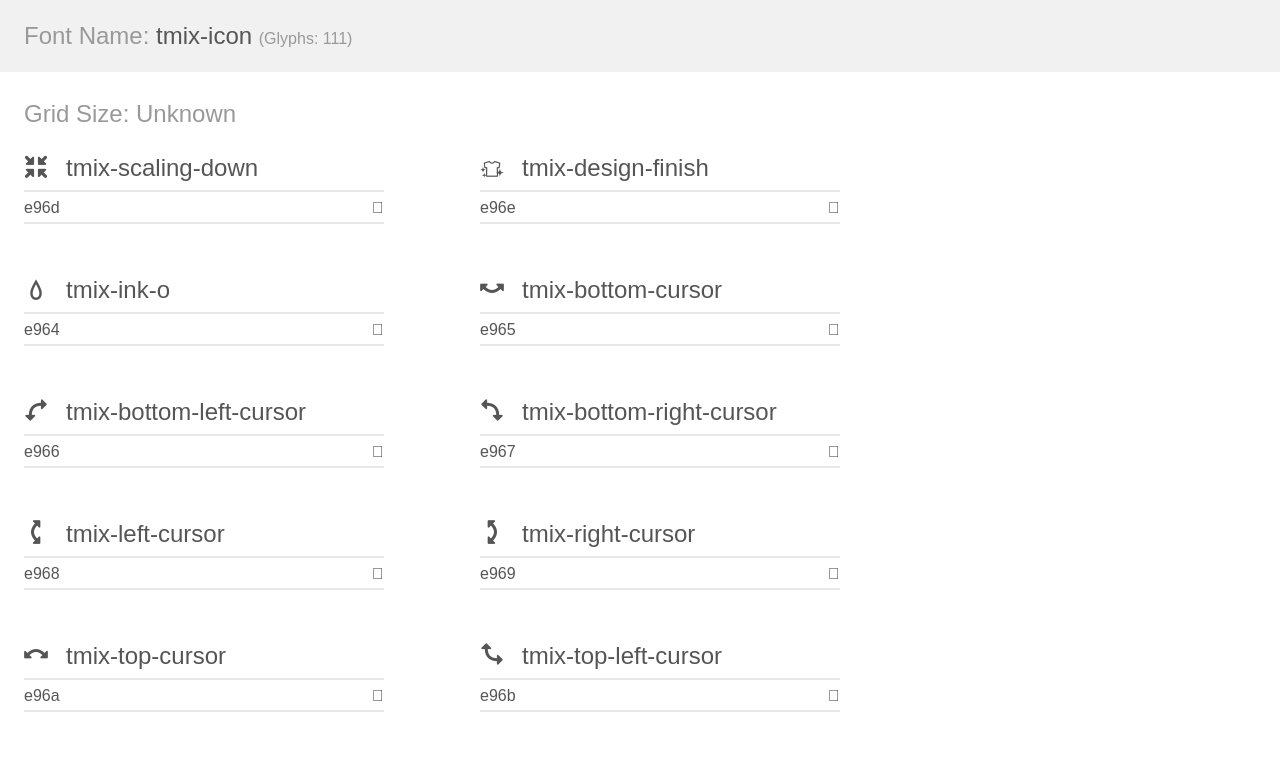
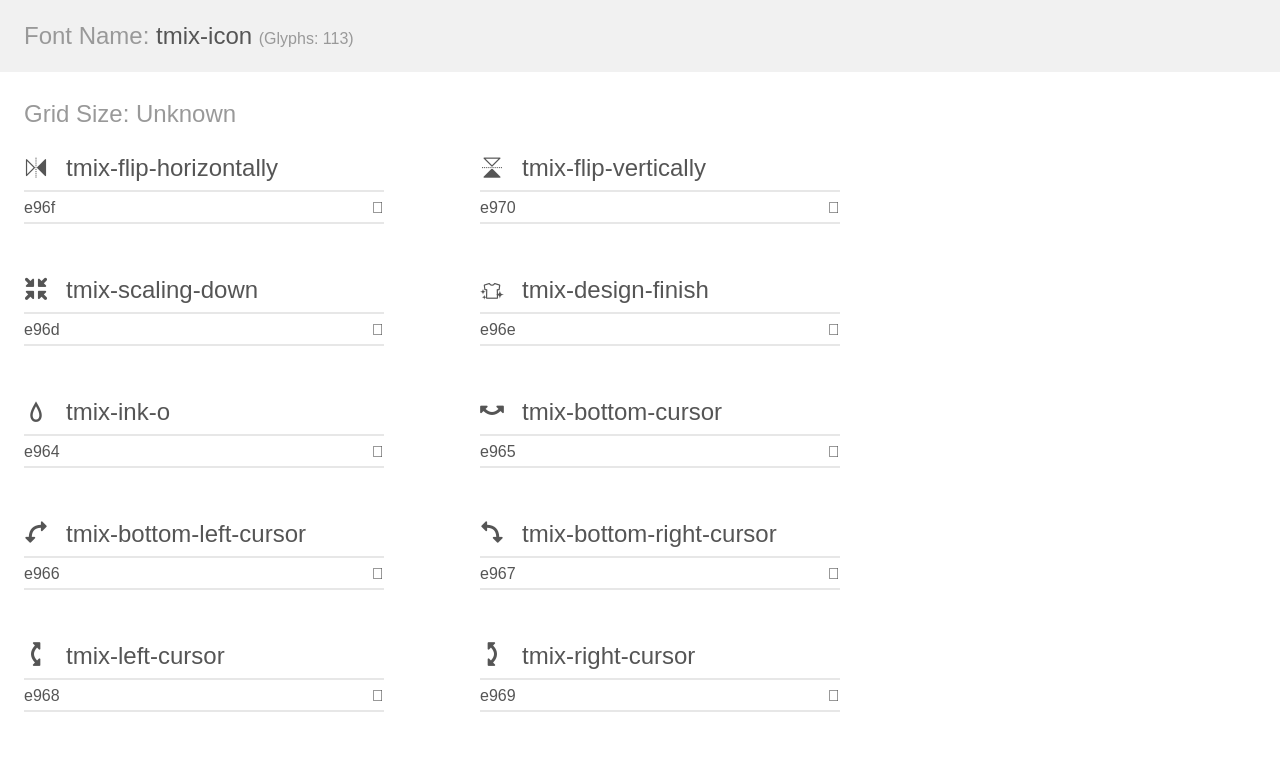
Before and after one commit to spice-life/tmix-icon-rails, a plain HTML site: page docs/index.html in a window 1280 px wide. Shown: the top 757 px of the page. Drawn offline with Linux system fonts and the light colour scheme.

Commit message:
update docs

```diff
--- a/docs/index.html
+++ b/docs/index.html
@@ -9,12 +9,44 @@
     <link rel="stylesheet" href="style.css"></head>
 <body>
     <div class="bgc1 clearfix">
-        <h1 class="mhmm mvm"><span class="fgc1">Font Name:</span> tmix-icon <small class="fgc1">(Glyphs:&nbsp;111)</small></h1>
+        <h1 class="mhmm mvm"><span class="fgc1">Font Name:</span> tmix-icon <small class="fgc1">(Glyphs:&nbsp;113)</small></h1>
     </div>
     <div class="clearfix mhl ptl">
         <h1 class="mvm mtn fgc1">Grid Size: Unknown</h1>
         <div class="glyph fs1">
             <div class="clearfix bshadow0 pbs">
+                <i class="tmix-flip-horizontally">
+
+                </i>
+                <span class="mls"> tmix-flip-horizontally</span>
+            </div>
+            <fieldset class="fs0 size1of1 clearfix hidden-false">
+                <input type="text" readonly value="e96f" class="unit size1of2" />
+                <input type="text" maxlength="1" readonly value="&#xe96f;" class="unitRight size1of2 talign-right" />
+            </fieldset>
+            <div class="fs0 bshadow0 clearfix hidden-true">
+                <span class="unit pvs fgc1">liga: </span>
+                <input type="text" readonly value="" class="liga unitRight" />
+            </div>
+        </div>
+        <div class="glyph fs1">
+            <div class="clearfix bshadow0 pbs">
+                <i class="tmix-flip-vertically">
+
+                </i>
+                <span class="mls"> tmix-flip-vertically</span>
+            </div>
+            <fieldset class="fs0 size1of1 clearfix hidden-false">
+                <input type="text" readonly value="e970" class="unit size1of2" />
+                <input type="text" maxlength="1" readonly value="&#xe970;" class="unitRight size1of2 talign-right" />
+            </fieldset>
+            <div class="fs0 bshadow0 clearfix hidden-true">
+                <span class="unit pvs fgc1">liga: </span>
+                <input type="text" readonly value="" class="liga unitRight" />
+            </div>
+        </div>
+        <div class="glyph fs1">
+            <div class="clearfix bshadow0 pbs">
                 <i class="tmix-scaling-down">
 
                 </i>
@@ -1789,7 +1821,7 @@
                 <input type="text" readonly value="" class="liga unitRight" />
             </div>
         </div>
-  </div>
+    </div>
 
     <!--[if gt IE 8]><!-->
     <div class="mhl clearfix mbl">
@@ -1801,7 +1833,6 @@
         </label>
         <input id="testText" type="text" class="phl size1of1 mvl"
         placeholder="Type some text to test..." value=""/>
-        </label>
         <div id="testDrive" class="icomoon-liga">&nbsp;
         </div>
     </div>
--- a/docs/style.css
+++ b/docs/style.css
@@ -1,10 +1,10 @@
 @font-face {
   font-family: 'tmix-icon';
-  src:  url('fonts/tmix-icon.eot?8ez59e');
-  src:  url('fonts/tmix-icon.eot?8ez59e#iefix') format('embedded-opentype'),
-    url('fonts/tmix-icon.ttf?8ez59e') format('truetype'),
-    url('fonts/tmix-icon.woff?8ez59e') format('woff'),
-    url('fonts/tmix-icon.svg?8ez59e#tmix-icon') format('svg');
+  src:  url('fonts/tmix-icon.eot?yrfemg');
+  src:  url('fonts/tmix-icon.eot?yrfemg#iefix') format('embedded-opentype'),
+    url('fonts/tmix-icon.ttf?yrfemg') format('truetype'),
+    url('fonts/tmix-icon.woff?yrfemg') format('woff'),
+    url('fonts/tmix-icon.svg?yrfemg#tmix-icon') format('svg');
   font-weight: normal;
   font-style: normal;
 }
@@ -24,6 +24,12 @@ i {
   -moz-osx-font-smoothing: grayscale;
 }
 
+.tmix-flip-horizontally:before {
+  content: "\e96f";
+}
+.tmix-flip-vertically:before {
+  content: "\e970";
+}
 .tmix-scaling-down:before {
   content: "\e96d";
 }
```
Also changed, not shown: docs/fonts/tmix-icon.ttf, docs/fonts/tmix-icon.woff, 2 other files.
